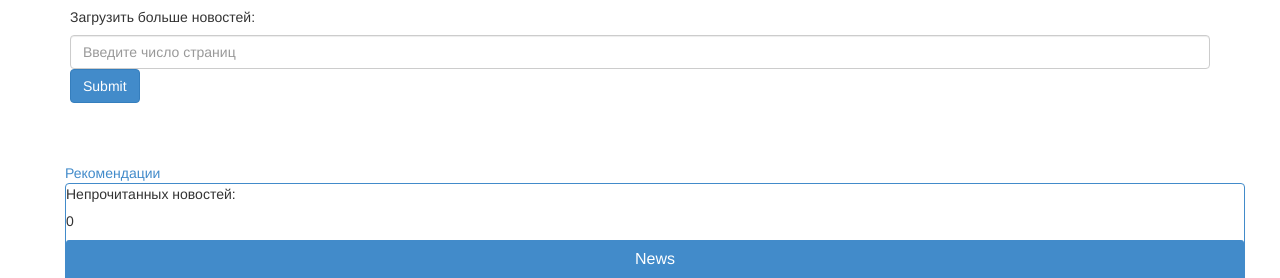
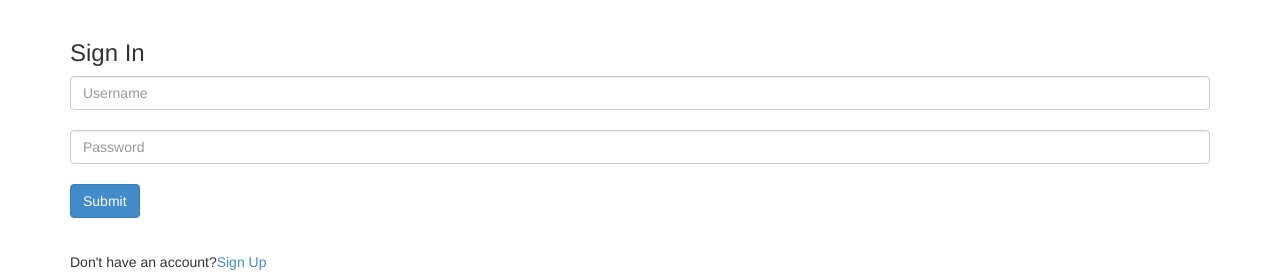
Before and after one commit to EvilPug/news, a Django app: page / in a window 1280 px wide. Shown: the top 278 px of the page. Run offline with Django 3.2, Linux system fonts and the light colour scheme; data that the repository does not hold is empty; some libraries are stand-ins or nearby versions.

Commit message:
Добавлена возможность авторизации

```diff
--- a/polls/models.py
+++ b/polls/models.py
@@ -9,3 +9,8 @@ class NewsModel(models.Model):
     comments = models.CharField(max_length = 5)
     points = models.CharField(max_length = 5)
     label = models.CharField(max_length = 10)
+
+class Users(models.Model):
+    id = models.AutoField(max_length=5, primary_key = True)
+    username = models.CharField(max_length = 15)
+    password = models.CharField(max_length = 20)
--- a/polls/templates/index.html
+++ b/polls/templates/index.html
@@ -20,7 +20,6 @@
             {% csrf_token %}
             <th><input type="text" name="n_pages" class="form-control" placeholder="Введите число страниц"></th>
             <th><input type="submit" class="btn btn-primary"></th>
-          </table>
         </form>
 
         <div class="row">
--- /dev/null
+++ b/polls/templates/login.html
@@ -0,0 +1,36 @@
+{% load staticfiles %}
+<html lang="ru">
+  <head>
+    <title>Login Page</title>
+    <meta charset="utf-8">
+    <meta name="viewport" content="width=device-width, initial-scale=1, shrink-to-fit=no">
+
+    <link rel="shortcut icon" href="{% static 'images/favicon.png' %}" type="image/png">
+    <link href="{% static 'css/login.css' %}" rel="stylesheet" type="text/css">
+
+    <link href="{% static 'css/bootstrap.min.css' %}" rel="stylesheet">
+    <script src="{% static 'js/bootstrap.min.js' %}"></script>
+    <script src="{% static 'jquery/jquery-1.11.1.min.js' %}"></script>
+  </head>
+
+  <body>
+    <div class="container">
+      <div class="card">
+        <div class="text">
+          <br><h3>Sign In</h3>
+        </div>
+        <div class="input">
+          <form action="#" method="post">
+              {% csrf_token %}
+              <th><input type="text" name="username" class="form-control" placeholder="Username"></th><br>
+              <th><input type="password" name="password" class="form-control" placeholder="Password"></th><br>
+              <th><input type="submit" class="btn btn-primary"></th>
+          </form>
+        </div>
+        <div class="text">
+          <br>Don't have an account?<a href="signup/">Sign Up</a>
+        </div>
+      </div>
+    </div>
+  </body>
+</html>
--- a/polls/urls.py
+++ b/polls/urls.py
@@ -3,8 +3,10 @@ from django.urls import path
 from . import views
 
 urlpatterns = [
-    path('', views.index, name='index'),
+    path('', views.login, name='login'),
     path('test/', views.admin, name='admin'),
+    path('login/', views.login, name='login'),
+    path('signup/', views.signup, name='signup'),
     path('add_label/', views.add_label, name='add_label'),
     path('update_news/', views.update_news, name='update_news'),
     path('recommendations/', views.recommendations, name='recommendations'),
--- a/polls/views.py
+++ b/polls/views.py
@@ -1,7 +1,10 @@
+import hashlib
+import time
+from .models import NewsModel, Users
+from .scraputils import get_news
+from .bayes import NaiveBayesClassifier
 from django.shortcuts import render, HttpResponse, redirect
-from .scraputils import get_news
-from .models import NewsModel
-from .bayes import NaiveBayesClassifier
+
 
 
 def index(request):
@@ -14,10 +17,43 @@ def index(request):
 def admin(request):
     return HttpResponse("Admin panel here")
 
+def signup(request):
+    if request.POST:
+        users = Users.objects.all()
+        for user in users:
+            if user.username == request.POST['username']:
+                return HttpResponse("User alredy exist!")
+            else:
+                if len(request.POST['username']) <= 20:
+                    encode = request.POST['password'].encode()
+                    hashed_pass = hashlib.md5(encode).hexdigest()
+                    u = Users(username = request.POST['username'],
+                              password = hashed_pass)
+                    u.save()
+                    print("New user: ", request.POST['username'])
+                    return redirect('/')
+                else:
+                    return HttpResponse("Username max_length is 20")
+    return render(request, 'signup.html')
 
 def login(request):
-    return HttpResponse("Login  here")
+    rows = NewsModel.objects.filter(label=None)
+    count = len(rows)
 
+    if request.POST:
+        users = Users.objects.all()
+        l = request.get_full_path()
+        print(l)
+        username = request.POST['username']
+        password = request.POST['password'].encode()
+        h = hashlib.md5(password).hexdigest()
+
+        for user in users:
+            if user.username == username and h == user.password:
+                return render(request, 'index.html', {'rows': rows, 'count': count})
+            else:
+                return HttpResponse("Login or password incorrect")
+    return render(request, 'login.html')
 
 def add_label(request):
     rows = NewsModel.objects.filter(label=None)
@@ -42,11 +78,11 @@ def update_news(request):
         if news[2] not in url_list:
 
             s = NewsModel(title=news[0],
-                        author=news[1],
-                        url=news[2],
-                        comments=news[3],
-                        points=news[4],
-                        label = None)
+                         author=news[1],
+                         url=news[2],
+                         comments=news[3],
+                         points=news[4],
+                         label = None)
 
             s.save()
             print(s.id, s.title)
@@ -82,4 +118,4 @@ def recommendations(request):
               len(predicted.values())/len(unlabeled_rows))
 
     return render(request, 'recommendations.html',
-                  {'good': good, 'never': never, 'maybe': maybe})
+                  {'good': good, 'maybe': maybe, 'never': never})
```
Also changed, not shown: polls/templates/signup.html (added, +33 -0 lines), polls/static/images/bg.jpg (added), 1 other file.
